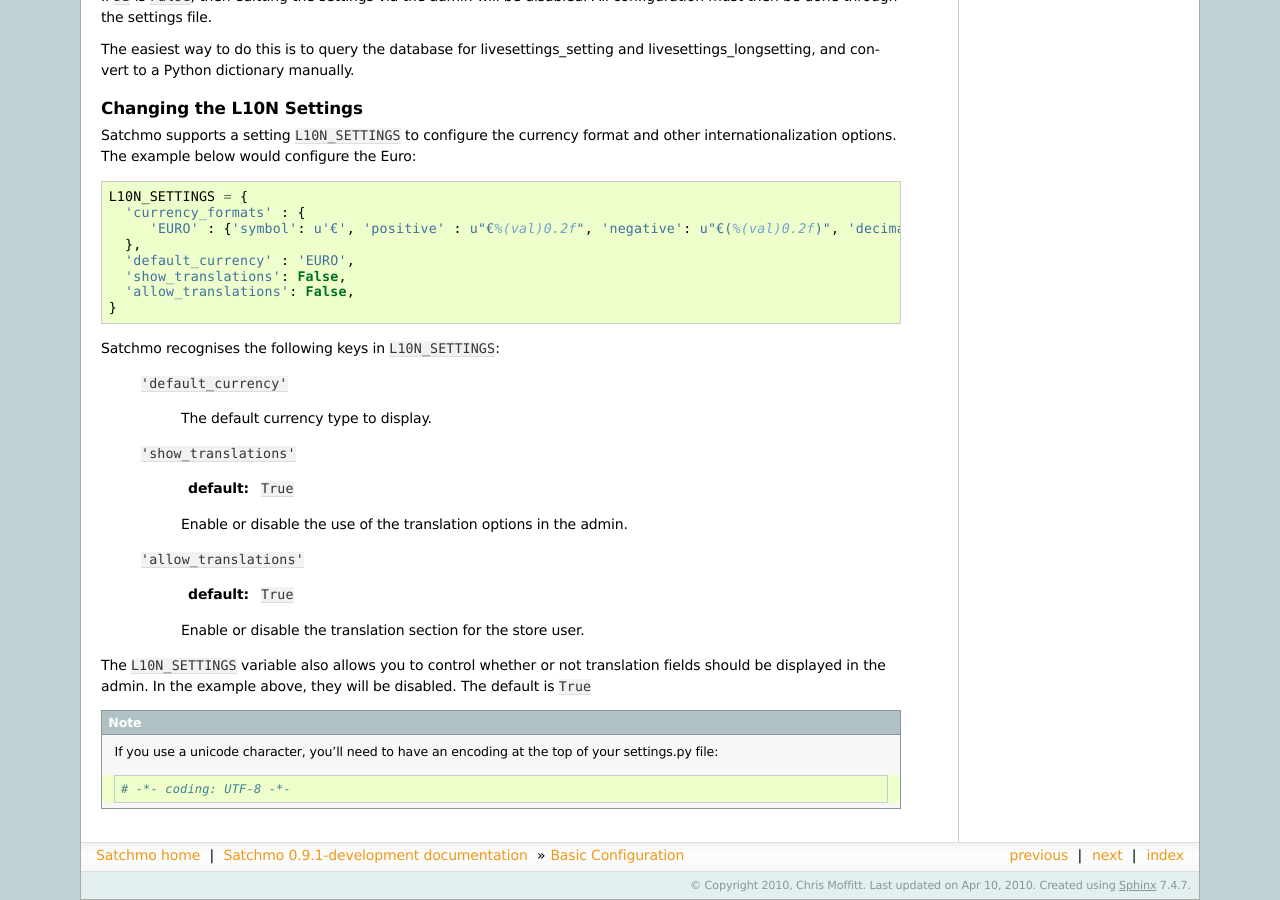
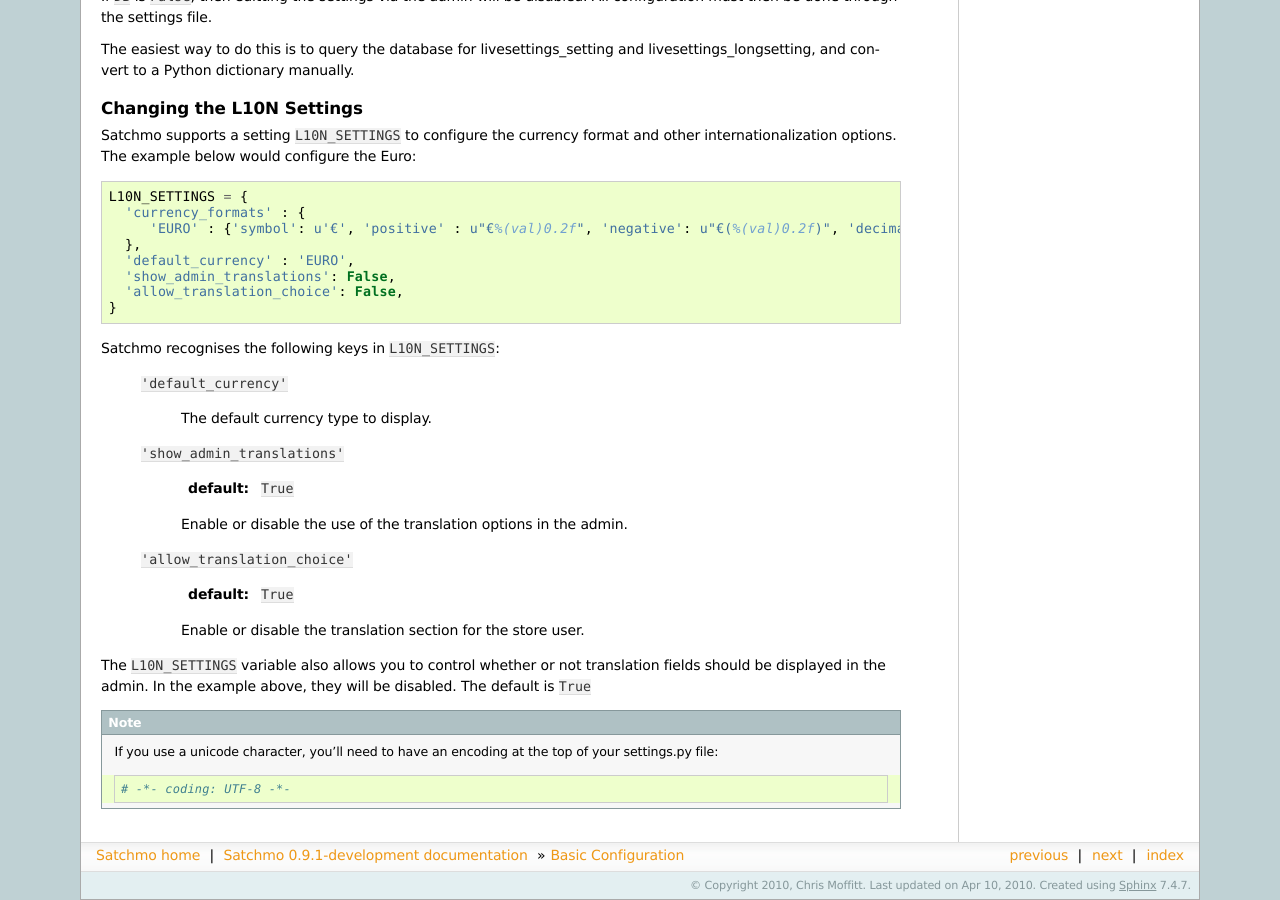
Before and after one commit to opencoca/WEB-Satchmo, a Sphinx documentation site: the page built from docs/configuration.txt, in a window 1280 px wide and 900 px high, scrolled down 4744 px. Built offline with Sphinx 7.4.7, drawn with Linux system fonts in a browser that asks for light colours.

Commit message:
Changing the L10N Settings variable name. It was way too confusing. Hopefully this makes some more sense.

```diff
--- a/docs/configuration.txt
+++ b/docs/configuration.txt
@@ -313,8 +313,8 @@
          'EURO' : {'symbol': u'€', 'positive' : u"€%(val)0.2f", 'negative': u"€(%(val)0.2f)", 'decimal' : ','},
       },
       'default_currency' : 'EURO',
-      'show_translations': False,
-      'allow_translations': False,
+      'show_admin_translations': False,
+      'allow_translation_choice': False,
     }
 
 Satchmo recognises the following keys in ``L10N_SETTINGS``:
@@ -325,17 +325,17 @@
 
     The default currency type to display.
 
-  .. _l10n_settings_show_translations:
+  .. _l10n_settings_show_admin_translations:
 
-  ``'show_translations'``
+  ``'show_admin_translations'``
 
     :default: ``True``
 
     Enable or disable the use of the translation options in the admin.
 
-  .. _l10n_settings_allow_translations:
+  .. _l10n_settings_allow_translation_choice:
 
-  ``'allow_translations'``
+  ``'allow_translation_choice'``
 
     :default: ``True``
 
--- a/docs/translation.txt
+++ b/docs/translation.txt
@@ -90,7 +90,7 @@
 correct language code.
 
 The default store setup will show the form to allow the store user to select their translation from the above list. If you wish
-to disable this option, disable ``allow_translations`` by follow the instructions here :ref:`l10n_settings`.
+to disable this option, disable ``allow_translation_choice`` by follow the instructions here :ref:`l10n_settings`.
 
 Translating dependencies
 ------------------------
```
Also changed, not shown: 3 other files.
